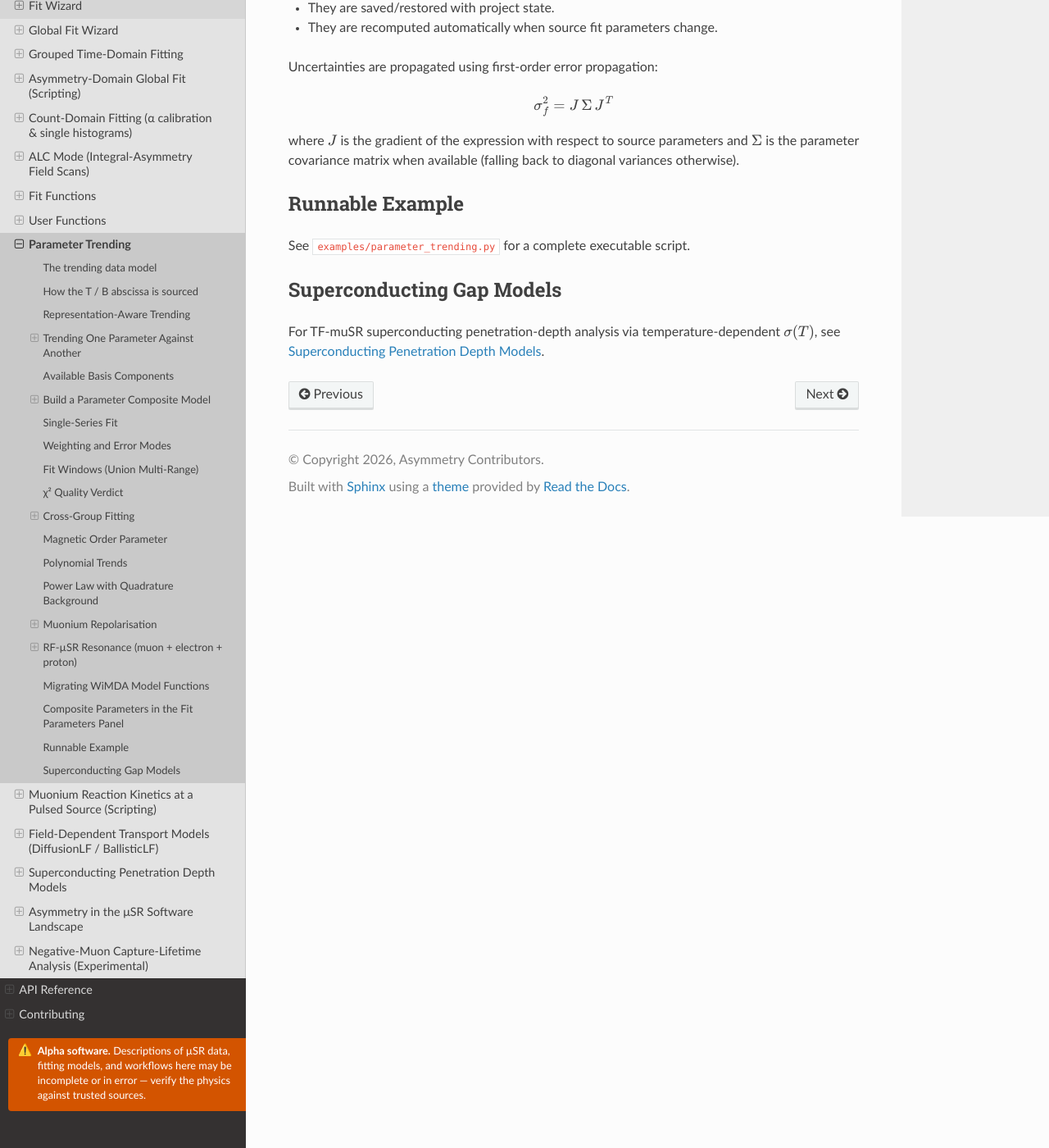
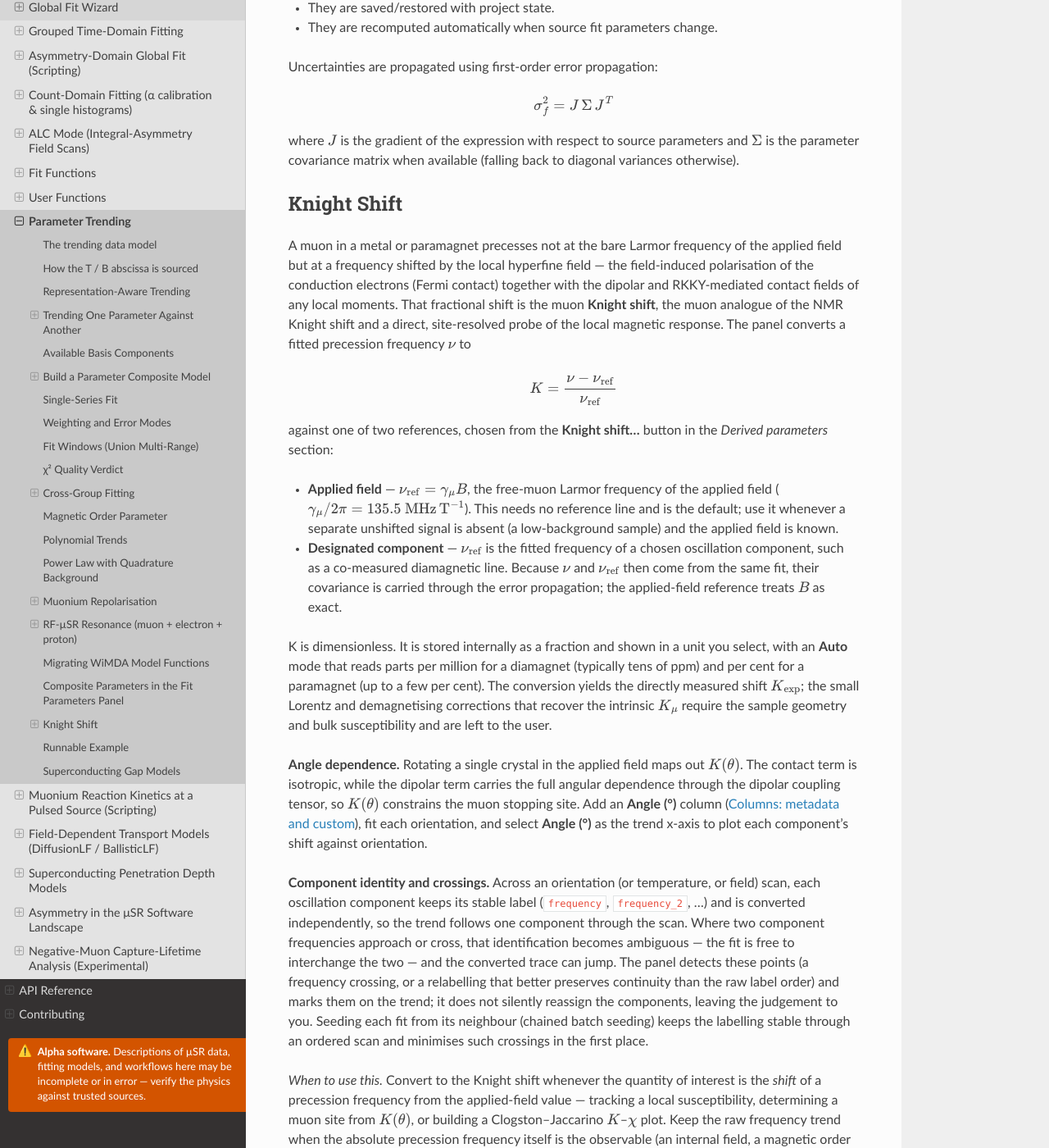
Before and after one commit to BenHuddart/asymmetry, a Sphinx documentation site: the page built from docs/user_guide/parameter_trending.rst, in a window 1280 px wide and 1400 px high, scrolled down 15631 px. Shown: the whole window at 82% size. Built offline with Sphinx 7.4.7 and the Read the Docs theme 3.1.0, drawn with Linux system fonts in a browser that asks for light colours; some of the changed text lies outside the part shown.

Commit message:
docs(knight-shift): document the Knight-shift conversion physics
Add a Knight Shift section to the parameter-trending user guide: the
definition K = (ν − ν_ref)/ν_ref, the applied-field (γ_µ·B) and
designated-component references, unit handling, the angular dependence and
its link to muon-site determination, and component-crossing flagging.
Notes that K_exp is the measured shift (Lorentz/demag correction to K_µ
left to the user). References Amato & Morenzoni, Blundell et al., and
Knight (1949).

Co-Authored-By: Claude Opus 4.8 <noreply@anthropic.com>

```diff
--- a/docs/user_guide/parameter_trending.rst
+++ b/docs/user_guide/parameter_trending.rst
@@ -872,6 +872,80 @@ where :math:`J` is the gradient of the expression with respect to source
 parameters and :math:`\Sigma` is the parameter covariance matrix when
 available (falling back to diagonal variances otherwise).
 
+.. _knight-shift:
+
+Knight Shift
+------------
+
+A muon in a metal or paramagnet precesses not at the bare Larmor frequency of the
+applied field but at a frequency shifted by the local hyperfine field — the
+field-induced polarisation of the conduction electrons (Fermi contact) together
+with the dipolar and RKKY-mediated contact fields of any local moments. That
+fractional shift is the muon **Knight shift**, the muon analogue of the NMR Knight
+shift and a direct, site-resolved probe of the local magnetic response. The panel
+converts a fitted precession frequency :math:`\nu` to
+
+.. math::
+
+   K = \frac{\nu - \nu_{\mathrm{ref}}}{\nu_{\mathrm{ref}}}
+
+against one of two references, chosen from the **Knight shift…** button in the
+*Derived parameters* section:
+
+* **Applied field** — :math:`\nu_{\mathrm{ref}} = \gamma_\mu B`, the free-muon
+  Larmor frequency of the applied field
+  (:math:`\gamma_\mu/2\pi = 135.5\ \mathrm{MHz\,T^{-1}}`). This needs no reference
+  line and is the default; use it whenever a separate unshifted signal is absent
+  (a low-background sample) and the applied field is known.
+* **Designated component** — :math:`\nu_{\mathrm{ref}}` is the fitted frequency of
+  a chosen oscillation component, such as a co-measured diamagnetic line. Because
+  :math:`\nu` and :math:`\nu_{\mathrm{ref}}` then come from the same fit, their
+  covariance is carried through the error propagation; the applied-field reference
+  treats :math:`B` as exact.
+
+K is dimensionless. It is stored internally as a fraction and shown in a unit you
+select, with an **Auto** mode that reads parts per million for a diamagnet
+(typically tens of ppm) and per cent for a paramagnet (up to a few per cent). The
+conversion yields the directly measured shift :math:`K_{\mathrm{exp}}`; the small
+Lorentz and demagnetising corrections that recover the intrinsic :math:`K_\mu`
+require the sample geometry and bulk susceptibility and are left to the user.
+
+**Angle dependence.** Rotating a single crystal in the applied field maps out
+:math:`K(\theta)`. The contact term is isotropic, while the dipolar term carries
+the full angular dependence through the dipolar coupling tensor, so :math:`K(\theta)`
+constrains the muon stopping site. Add an **Angle (°)** column
+(:ref:`logbook-columns`), fit each orientation, and select **Angle (°)** as the
+trend x-axis to plot each component's shift against orientation.
+
+**Component identity and crossings.** Across an orientation (or temperature, or
+field) scan, each oscillation component keeps its stable label (``frequency``,
+``frequency_2``, …) and is converted independently, so the trend follows one
+component through the scan. Where two component frequencies approach or cross, that
+identification becomes ambiguous — the fit is free to interchange the two — and the
+converted trace can jump. The panel detects these points (a frequency crossing, or
+a relabelling that better preserves continuity than the raw label order) and marks
+them on the trend; it does not silently reassign the components, leaving the
+judgement to you. Seeding each fit from its neighbour (chained batch seeding) keeps
+the labelling stable through an ordered scan and minimises such crossings in the
+first place.
+
+*When to use this.* Convert to the Knight shift whenever the quantity of interest
+is the *shift* of a precession frequency from the applied-field value — tracking a
+local susceptibility, determining a muon site from :math:`K(\theta)`, or building a
+Clogston–Jaccarino :math:`K`–:math:`\chi` plot. Keep the raw frequency trend when
+the absolute precession frequency itself is the observable (an internal field, a
+magnetic order parameter).
+
+References
+~~~~~~~~~~
+
+1. A. Amato and E. Morenzoni, *Introduction to Muon Spin Spectroscopy:
+   Applications to Solid State and Material Sciences*, Lecture Notes in Physics
+   Vol. 961 (Springer, Cham, 2024).
+2. S. J. Blundell, R. De Renzi, T. Lancaster, and F. L. Pratt, *Muon
+   Spectroscopy: An Introduction* (Oxford University Press, Oxford, 2022).
+3. W. D. Knight, Phys. Rev. **76**, 1259 (1949).
+
 Runnable Example
 ----------------
 
```
